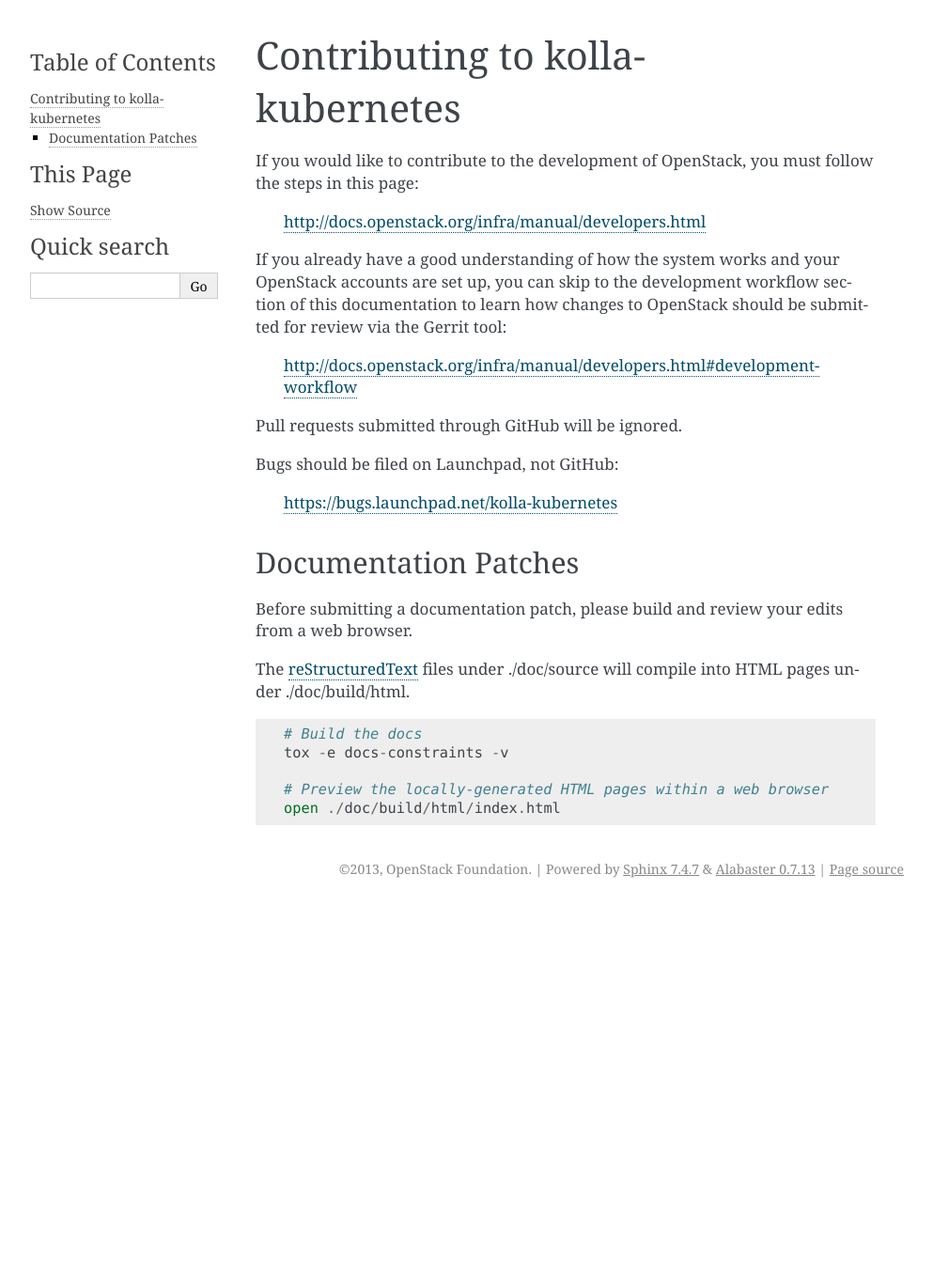
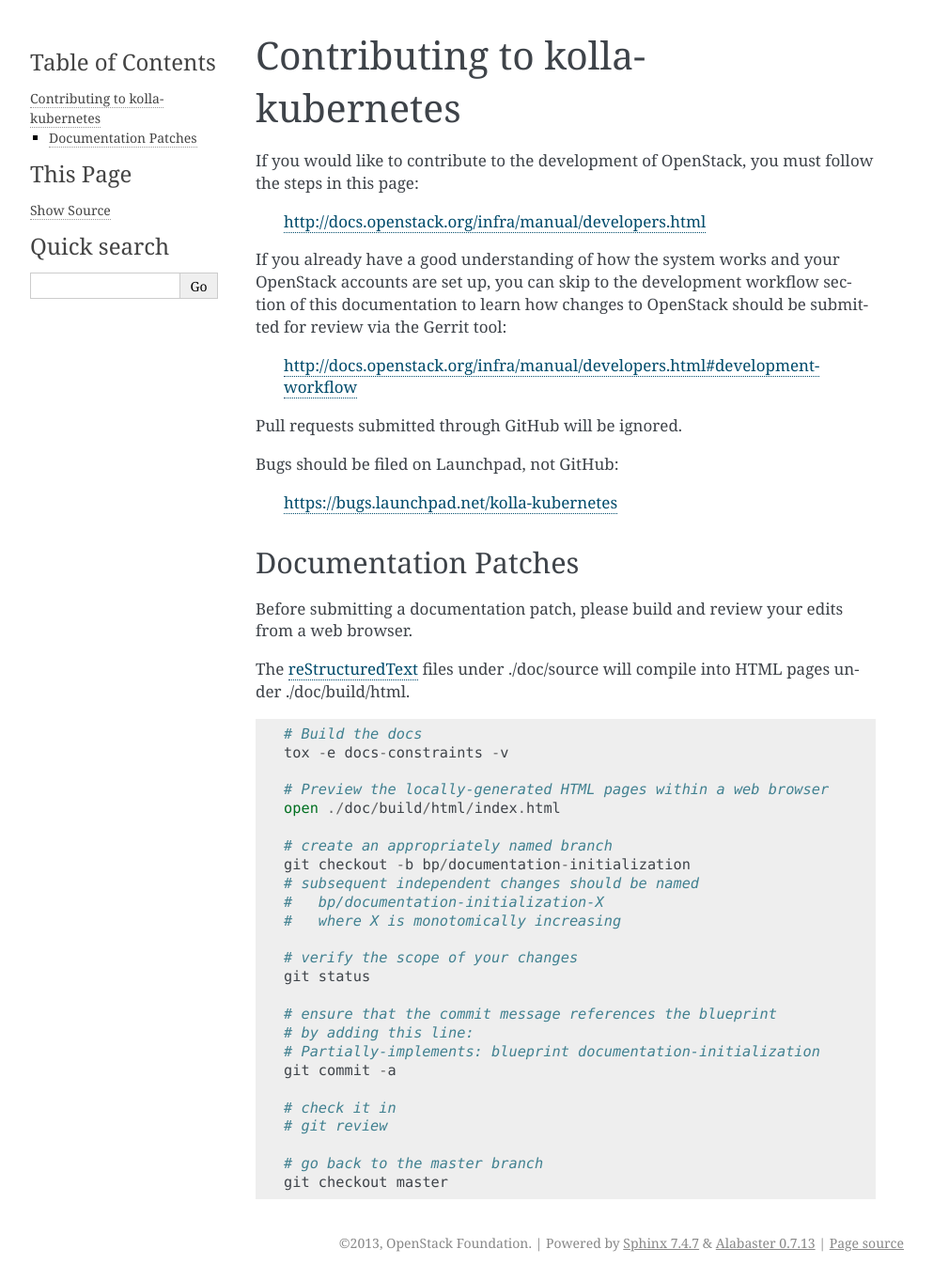
Before and after one commit to openstack-archive/kolla-kubernetes, a Sphinx documentation site: the page built from doc/source/contributing.rst, in a window 1280 px wide. Shown: the whole page at 94% size, without its empty margins (148-1141 px from the left). Built offline with Sphinx 7.4.7, drawn with Linux system fonts in a browser that asks for light colours; before the commit the page ends 964 px from its top, so only the background shows below that.

Commit message:
Added details on exactly how to do documentation patches.
Change-Id: I9a99b006d8af51e458100597adfd4c808c5b8f58
Partially-implements: blueprint documentation-initialization

```diff
--- a/doc/source/contributing.rst
+++ b/doc/source/contributing.rst
@@ -22,4 +22,24 @@ under ./doc/build/html.
     # Preview the locally-generated HTML pages within a web browser
     open ./doc/build/html/index.html
 
+    # create an appropriately named branch
+    git checkout -b bp/documentation-initialization
+    # subsequent independent changes should be named
+    #   bp/documentation-initialization-X
+    #   where X is monotomically increasing
+
+    # verify the scope of your changes
+    git status
+
+    # ensure that the commit message references the blueprint
+    # by adding this line:
+    # Partially-implements: blueprint documentation-initialization
+    git commit -a
+
+    # check it in
+    # git review
+
+    # go back to the master branch
+    git checkout master
+
 .. _reStructuredText: http://docutils.sourceforge.net/rst.html
```
